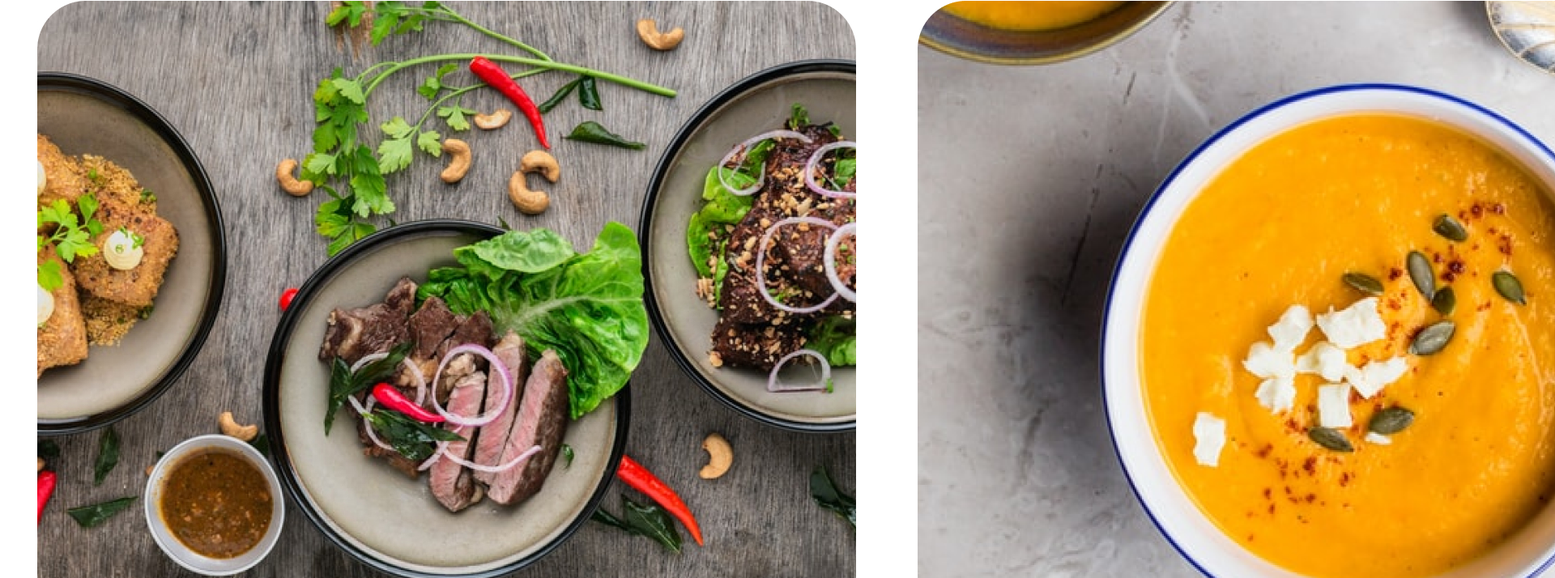
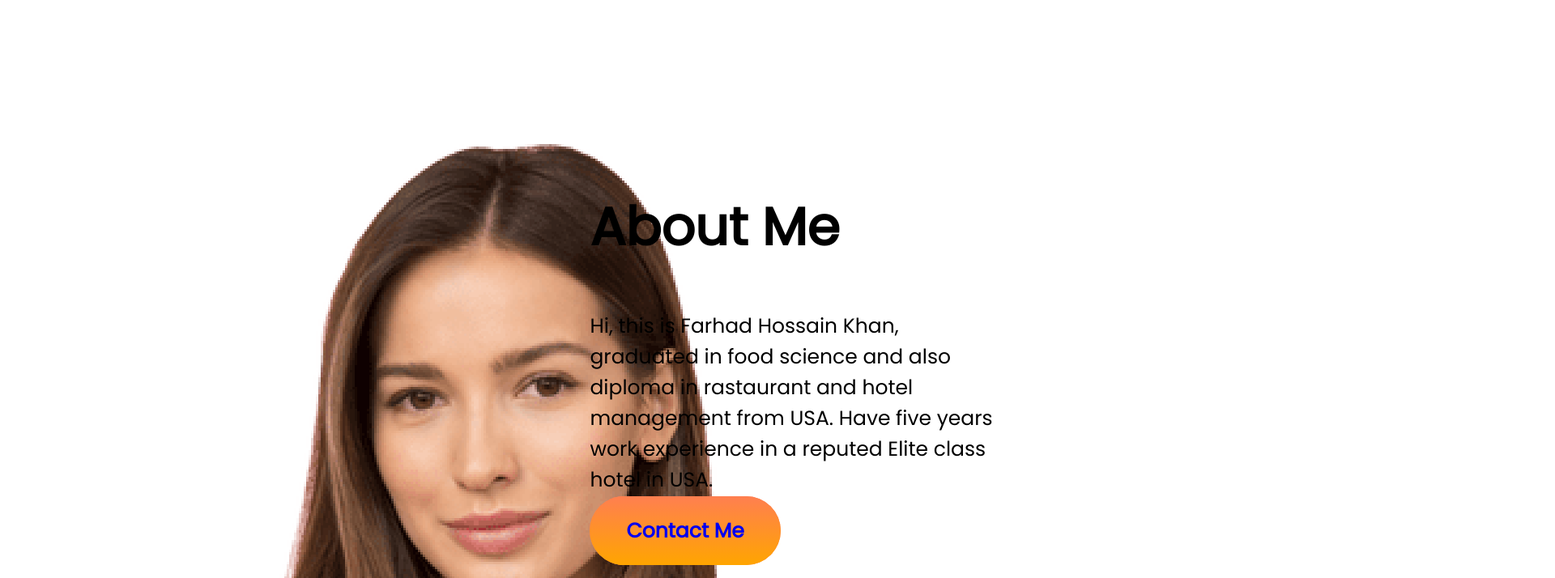
Before and after one commit to farhadhossainkhan/food-hub, a plain HTML site: page index.html in a window 1280 px wide. Shown: the part 842-1556 px from the top of the page at 81% size, 1920 px wide, since content can reach past the window. Drawn offline with Linux system fonts and the light colour scheme.

Commit message:
second leap

```diff
--- a/index.html
+++ b/index.html
@@ -27,6 +27,21 @@
 
     </section>
 
+
+    <section class="introduction">
+        <div class="half-width">
+            <img src="images/female/Person Image.png" alt="">
+        </div>
+
+        <div class="half-width">
+            <h1>About Me</h1>
+            <p>Hi, this is Farhad Hossain Khan, graduated in food science and also diploma in rastaurant and hotel
+                management from USA. Have five years work experience in a reputed Elite class hotel in USA.</p>
+            <a class="link-button" target="_blank" href="https://www.foodpanda.com.bd/">Contact Me</a>
+        </div>
+    </section>
+
+
     <section class="recipie">
         <div class="one-third">
             <img src="images/food/Stackveg.jpg" alt="">
@@ -48,7 +63,6 @@
             <p>Less oily and soft bread for all ages. Ratio 1:5</p>
             <p>Price 480Tk.</p>
         </div>
-
     </section>
 
 </body>
--- a/style.css
+++ b/style.css
@@ -7,12 +7,12 @@ h1{
 }
 .introduction{
     display: flex;
+    margin-bottom: 20%;
 }
 .half-width{
 width: 40%;
 padding-left: 7%;
 padding-right: 3%;
-margin-top: 3%;
 }
 .make-dwon{
     padding-top: 30%;
@@ -32,7 +32,12 @@ margin-top: 3%;
     display: flex;
 }
 .one-third{
-    padding: 3%;
-    "width: 100%
-    display: block;
+    width: 30%;
+    margin: 2%;
+    padding: 1%;
+    box-shadow: 10px 10px 40px grey;
+    background-image: url(imgage/food/stackveg);
 }
+.one-third-img{
+    width: 100%;
+}
```
